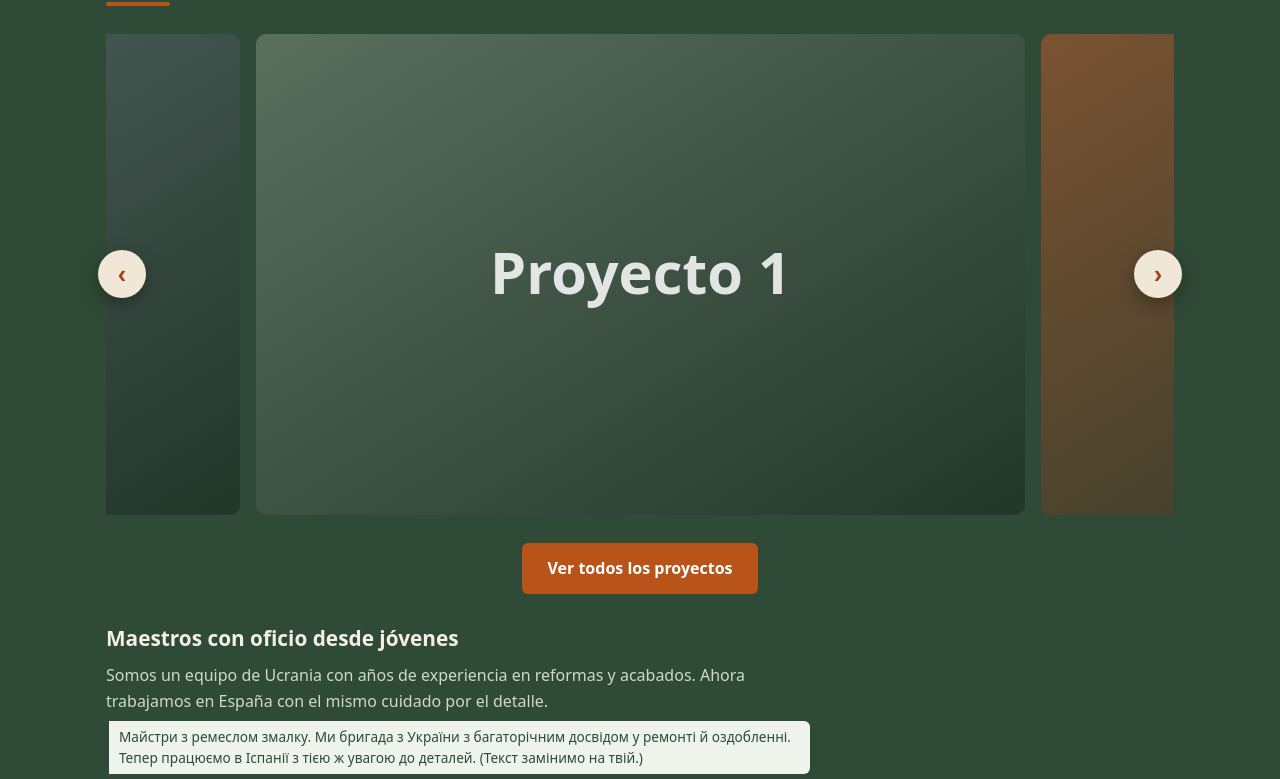
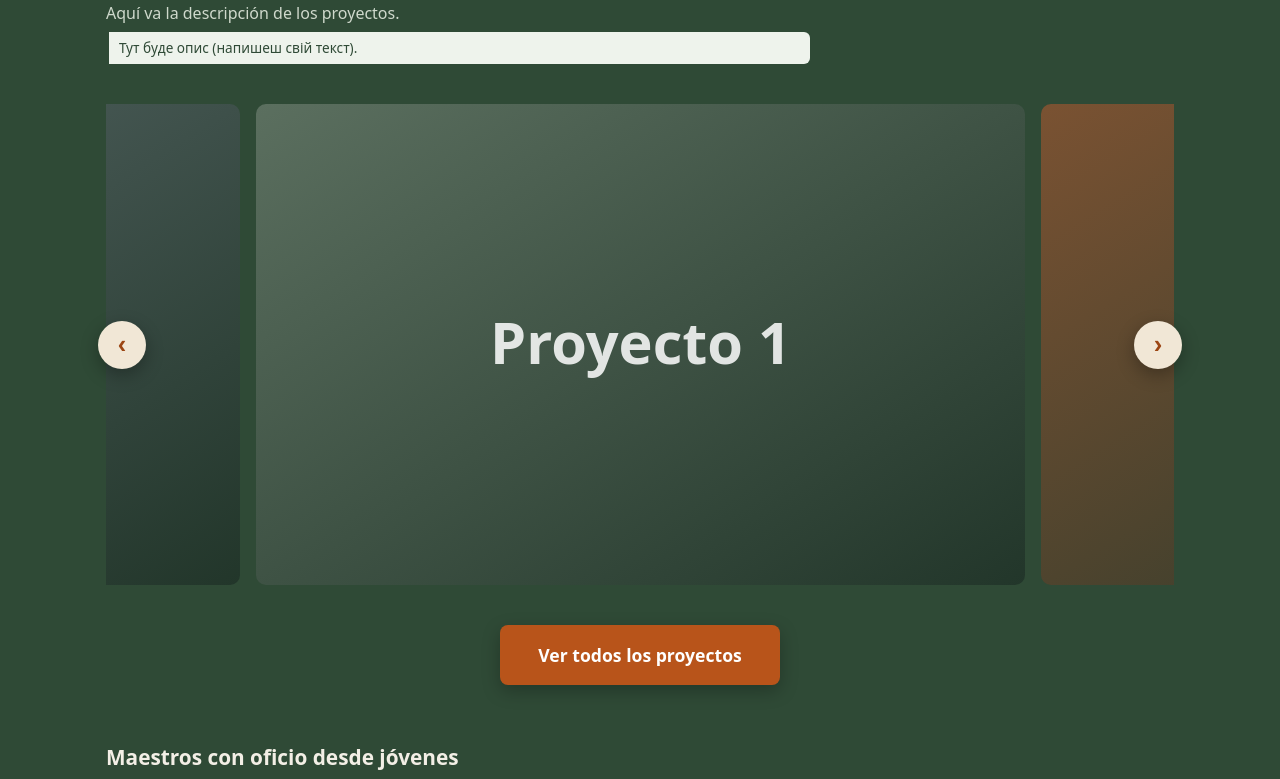
Before and after one commit to FannyNG0704/Proje, a plain HTML site: page it/proekt-img/proyectos-carrusel.html in a window 1280 px wide. Shown: the part 163-942 px from the top of the page. Drawn offline with Linux system fonts and the light colour scheme.

Commit message:
Proyectos: opys pid zagolovkom, bilsha knopka, vidstupy
Co-Authored-By: Claude Opus 5.5 <noreply@anthropic.com>
Claude-Session: https://claude.ai/code/session_01UyCPKmgzHuAWchCuwT9tNT

```diff
--- a/it/proekt-img/proyectos-carrusel.html
+++ b/it/proekt-img/proyectos-carrusel.html
@@ -2,13 +2,14 @@
 <meta name="claude:viewport-fit-sides" content="cover">
 <style>
 /* Макет розділу Proyectos: усе на темно-зеленому, фото без підписів, однакові відступи між блоками */
-:root{--bg:#2f4a36;--bg-deep:#22362a;--accent:#b8541a;--page-text:#f3efe6;--page-muted:#cfd9cc;--sand:#f1e7d6;--terra:#9c4614;--line:#3f5c46;--gap:1.75rem;color-scheme:dark}
+:root{--bg:#2f4a36;--bg-deep:#22362a;--accent:#b8541a;--page-text:#f3efe6;--page-muted:#cfd9cc;--sand:#f1e7d6;--terra:#9c4614;--line:#3f5c46;--gap:2.5rem;color-scheme:dark}
 *{box-sizing:border-box}
 body{margin:0;background:var(--bg);color:var(--page-text);font-family:system-ui,-apple-system,"Segoe UI",Roboto,sans-serif;line-height:1.6}
 .wrap{max-width:1100px;margin:0 auto;padding-left:max(16px,env(safe-area-inset-left,0px));padding-right:max(16px,env(safe-area-inset-right,0px))}
 .nota{background:var(--bg-deep);color:var(--page-muted);font-size:.9rem}
 .nota .wrap{padding-block:.7rem}
-.section{padding-block:2.5rem 3rem;display:flex;flex-direction:column;gap:var(--gap)}
+.section{padding-block:1.25rem 3.5rem;display:flex;flex-direction:column;gap:var(--gap)}
+.cabecera p{margin:.9rem 0 0;max-width:44rem;color:var(--page-muted)}
 h2{margin:0;font-size:1.9rem}
 h2::after{content:"";display:block;width:64px;height:4px;margin-top:.5rem;background:var(--accent);border-radius:2px}
 
@@ -26,7 +27,8 @@ h2::after{content:"";display:block;width:64px;height:4px;margin-top:.5rem;backgr
 @media (min-width:768px){.flecha{display:grid}}
 
 /* Кнопка під каруселлю — на місці крапок */
-.btn{align-self:center;display:inline-block;padding:.8rem 1.6rem;background:var(--accent);color:#fff;font-weight:600;text-decoration:none;border-radius:6px}
+.btn{align-self:center;display:inline-block;padding:1rem 2.4rem;font-size:1.1rem;background:var(--accent);color:#fff;font-weight:700;text-decoration:none;border-radius:8px;box-shadow:0 6px 18px rgba(0,0,0,.25)}
+.texto{margin-top:1rem}
 .btn:hover{background:#9c4614}
 
 /* Текст про бригаду — білим на зеленому */
@@ -44,7 +46,11 @@ h2::after{content:"";display:block;width:64px;height:4px;margin-top:.5rem;backgr
 <div class="nota"><div class="wrap">Макет «Proyectos»: фото-заглушки, без підписів; по колу (після 10-ї знову 1-ша); клік / дотик на фото — на весь екран, там можна збільшити двома пальцями або колесом миші. Зелені смужки — переклад, на сайті їх не буде.</div></div>
 
 <section class="section wrap" aria-labelledby="t-proy">
-  <h2 id="t-proy">Proyectos</h2>
+  <div class="cabecera">
+    <h2 id="t-proy">Proyectos</h2>
+    <p>Aquí va la descripción de los proyectos.</p>
+    <span class="ua">Тут буде опис (напишеш свій текст).</span>
+  </div>
 
   <div class="carrusel">
     <div class="pista" id="pista" tabindex="0" aria-label="Proyectos"></div>
```
